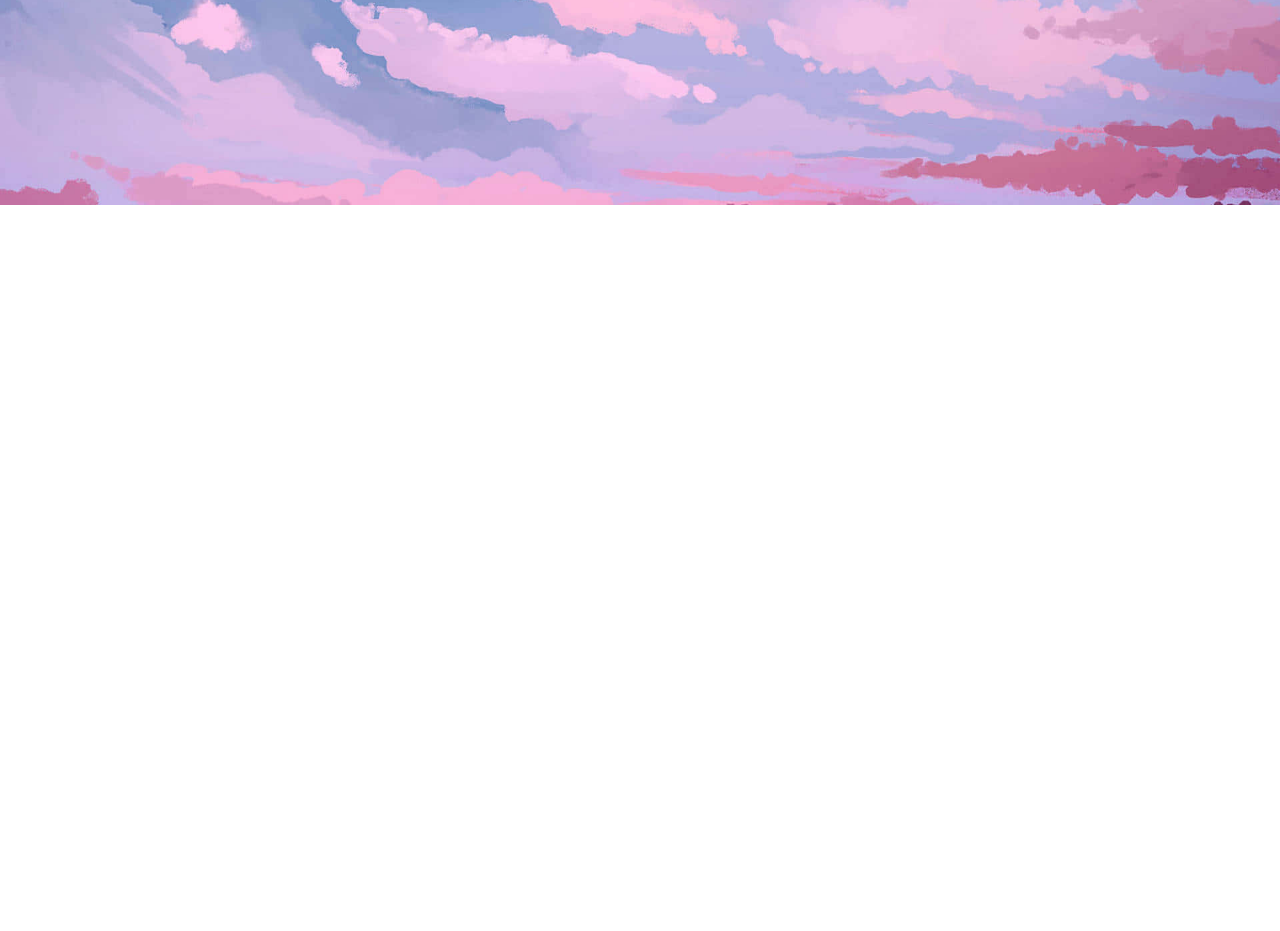
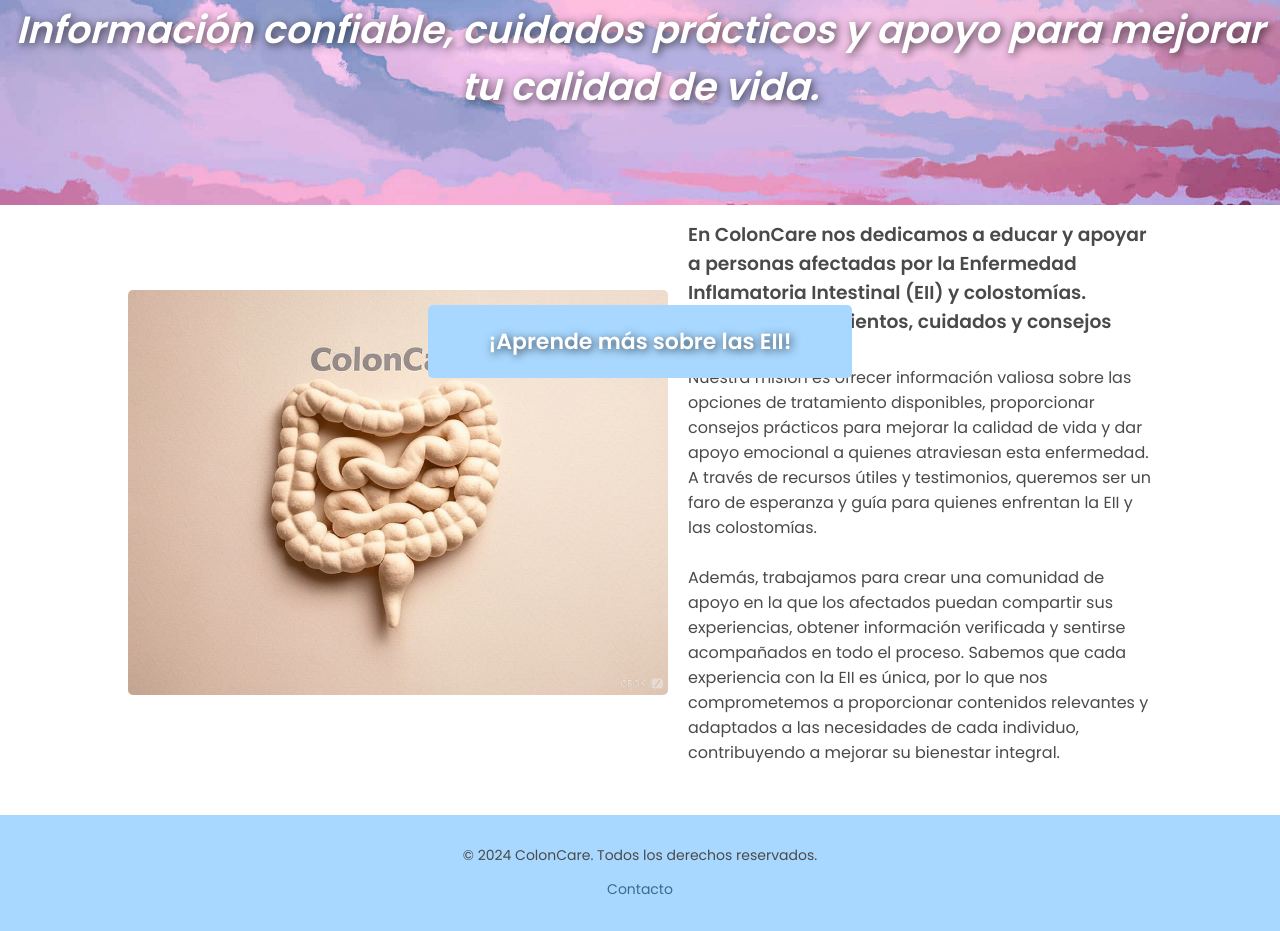
Before and after one commit to diMorillas/ColonCare, a plain HTML site: page index.html in a window 1280 px wide. Shown: the part 304-1235 px from the top of the page. Before the commit the page ends 800 px from the top, so only its background shows below. Drawn offline with Linux system fonts and the light colour scheme.

Commit message:
Finished index.html page

```diff
--- a/assets/css/styles.css
+++ b/assets/css/styles.css
@@ -25,6 +25,13 @@ body {
     color: var(--gris-oscuro);
     font-family: 'Poppins', sans-serif;
     overflow-x: hidden;
+}
+
+.container{
+    width: 80%;
+    text-align: center;
+    margin: 0 auto;
+    margin-top: 15px;
 }
 
 /* Barra de Navegación */
@@ -91,15 +98,68 @@ h1 {
     text-shadow: 2px 2px 8px rgba(0, 0, 0, 0.7);
     font-family: 'Poppins', sans-serif;
     box-shadow: #4A4A4A 4px;
+    text-align: center;
 }
 
 
 div h6{
-    margin-left: 100px;
+    margin-left: 0px;
     margin-top: 6px;
     font-size: 38px;
     color: white;
+    text-align: center;
     box-shadow: #4A4A4A 4px;
     text-shadow: 2px 2px 8px rgba(0, 0, 0, 0.7);
     font-family: 'Poppins', sans-serif;
 }
+
+.btnBanner{
+    padding: 20px 60px;
+    border: none;
+    border-radius: 5px;
+    background-color: var(--azul-pastel-claro);
+    box-shadow: #4A4A4A 2px;
+    text-shadow: 2px 2px 8px rgba(0, 0, 0, 0.7);
+    font-family: 'Poppins', sans-serif;
+    font-size: 22px;
+    font-weight: bold;
+    color: white;
+    transition: all 0.3s ease;
+    cursor: pointer;
+}
+
+.btnBanner:hover{
+    background-color: var(--azul-profundo);
+
+}
+
+/*Footer*/
+
+footer {
+    background-color: #A8D8FF;  /* Azul pastel */
+    padding: 20px;
+    text-align: center;
+}
+
+.footer-container {
+    max-width: 1200px;
+    margin: 0 auto;
+    padding: 10px;
+}
+
+.footer-container p {
+    color: #4A4A4A;
+    font-size: 14px;
+    margin-bottom: 10px;
+}
+
+.footer-links a {
+    color: #3A6B8A;
+    margin: 0 15px;
+    text-decoration: none;
+    font-size: 14px;
+}
+
+.footer-links a:hover {
+    text-decoration: underline;
+}
--- a/index.html
+++ b/index.html
@@ -15,8 +15,8 @@
             </div>
             <ul class="nav-links">
                 <li><a href="#inicio" class="active">Inicio</a></li>
-                <li><a href="#que-es-eii">¿Qué son las EII?</a></li>
-                <li><a href="#tipos-eii">Tipos de EII</a></li>
+                <li><a href="eii.html">¿Qué son las EII?</a></li>
+                <li><a href="eii.html#tipos">Tipos de EII</a></li>
                 <li><a href="#tratamientos">Tratamientos</a></li>
                 <li><a href="#recursos">Ostomía</a></li>
                 <li><a href="#consejos">Consejos prácticos</a></li>
@@ -29,13 +29,44 @@
     <main>
         <section class="banner">
             <div class="overlay">
-                <h1>Bienvenido a ColonCare</h1>
-                <h6><i>Todo lo que deberías saber sobre las EIIs</i></h6>
+                <h1>ColonCare: Tu guía sobre EII y colostomías</h1>
+                <h6><i>Información confiable, cuidados prácticos y apoyo para mejorar tu calidad de vida.</i></h6>
+            </div>
+            <div style="text-align: center; margin-top: 190px;">
+                <button class="btnBanner" onclick="window.location.href='eii.html'">¡Aprende más sobre las EII!</button>
             </div>
         </section>
 
+        <section class="container" style="display: flex; align-items: center; gap: 20px;text-align: left;">
+            <img src="./assets/images/mainimage.jpg" alt="mainpage" width="540px" style="border-radius: 5px;">
+            <div>
+                <h3>En ColonCare nos dedicamos a educar y apoyar a personas afectadas por la Enfermedad Inflamatoria Intestinal (EII) y colostomías. Descubre tratamientos, cuidados y consejos prácticos.</h3>
+                <p>
+                    Nuestra misión es ofrecer información valiosa sobre las opciones de tratamiento disponibles,
+                    proporcionar consejos prácticos para mejorar la calidad de vida y dar apoyo emocional a quienes
+                    atraviesan esta enfermedad. A través de recursos útiles y testimonios, queremos ser un faro de
+                    esperanza y guía para quienes enfrentan la EII y las colostomías.
+                </p>
+                <br>
+                <p>
+                    Además, trabajamos para crear una comunidad de apoyo en la que los afectados puedan compartir sus experiencias,
+                    obtener información verificada y sentirse acompañados en todo el proceso. Sabemos que cada experiencia con la EII
+                    es única, por lo que nos comprometemos a proporcionar contenidos relevantes y adaptados a las necesidades de cada
+                    individuo, contribuyendo a mejorar su bienestar integral.
+                </p>
+            </div>
+        </section>
 
-    </main>
+            </main>
+    <br><br>
+    <footer>
+        <div class="footer-container">
+            <p>&copy; 2024 ColonCare. Todos los derechos reservados.</p>
+            <div class="footer-links">
+                <a href="#contacto">Contacto</a>
+            </div>
+        </div>
+    </footer>
 
 </body>
 </html>
```
Also changed, not shown: eii.html (added, +30 -0 lines), assets/images/mainimage.jpg (added), types.html (deleted).
